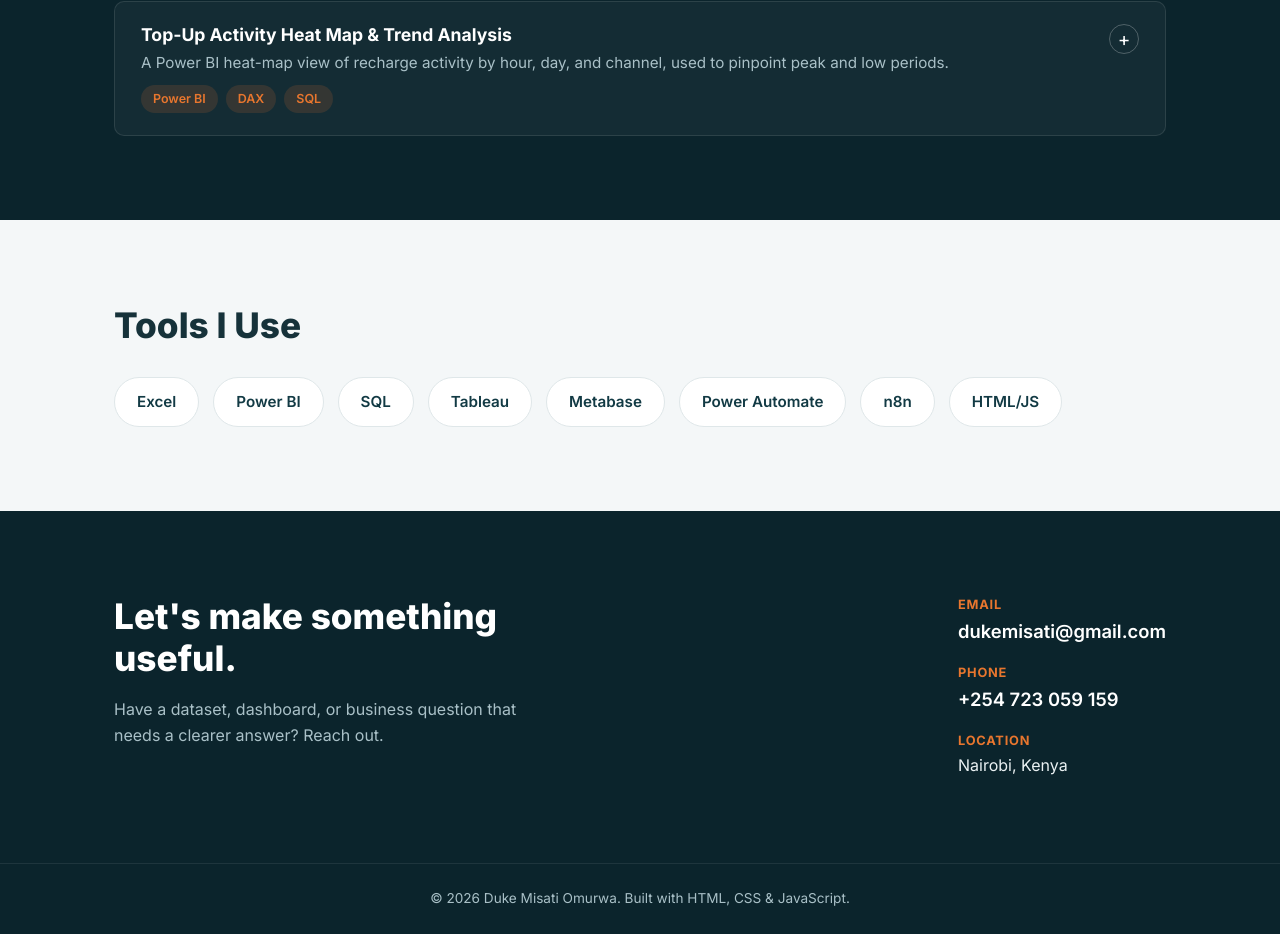
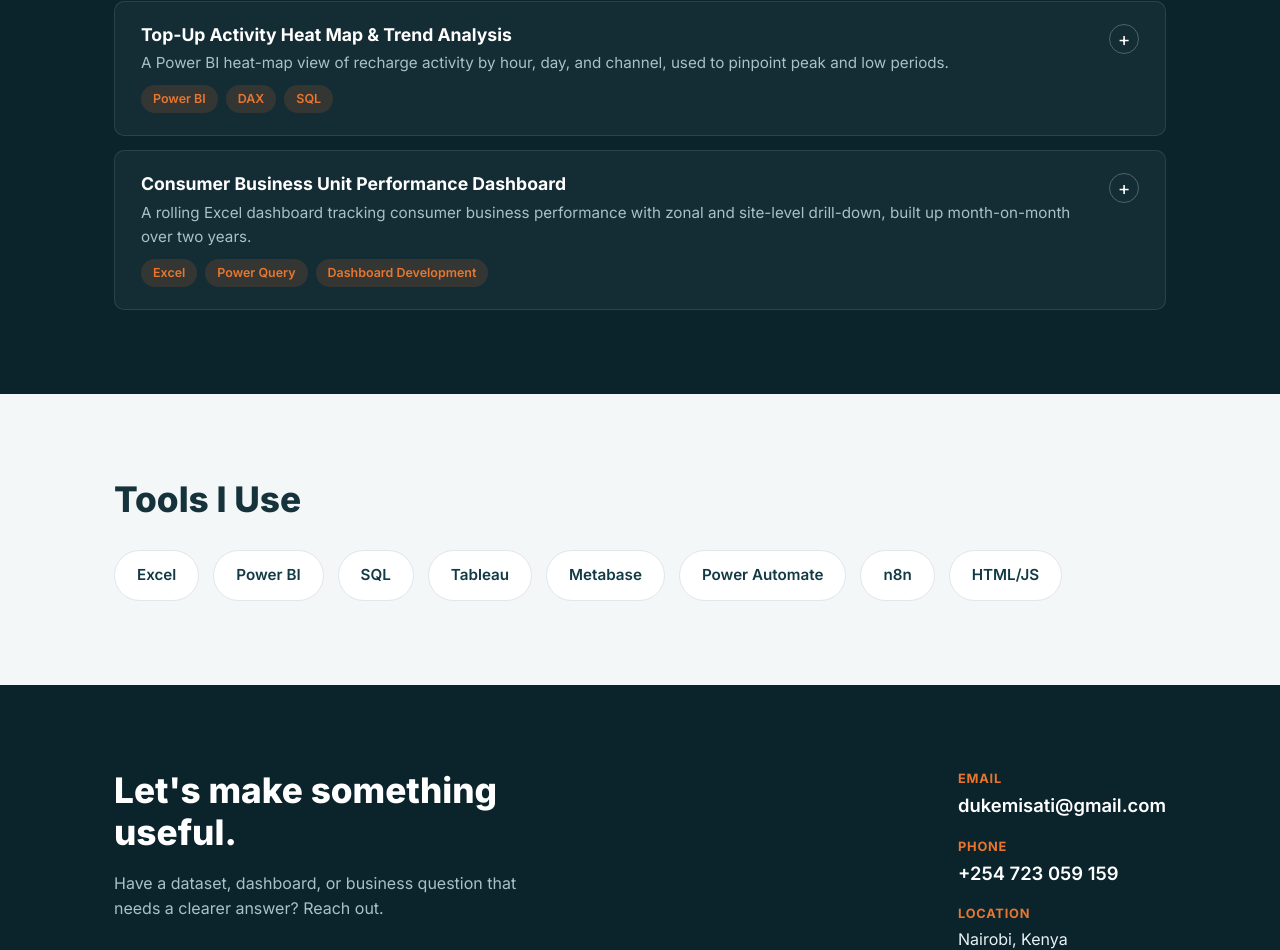
Before and after one commit to dukemisati-eng/dukemisati-eng.github.io, a plain HTML site: page index.html in a window 1280 px wide. Shown: the part 2863-3813 px from the top of the page. Drawn offline with Linux system fonts and the light colour scheme.

Commit message:
Add Consumer Business Unit Performance Dashboard project

```diff
--- a/index.html
+++ b/index.html
@@ -205,6 +205,22 @@
           </div>
         </details>
 
+        <details class="project-card">
+          <summary>
+            <div class="project-summary">
+              <h3>Consumer Business Unit Performance Dashboard</h3>
+              <p class="project-blurb">A rolling Excel dashboard tracking consumer business performance with zonal and site-level drill-down, built up month-on-month over two years.</p>
+              <span class="tag-row"><span class="tag">Excel</span><span class="tag">Power Query</span><span class="tag">Dashboard Development</span></span>
+            </div>
+            <span class="expand-icon" aria-hidden="true">+</span>
+          </summary>
+          <div class="project-body">
+            <p><strong>The problem:</strong> Monthly performance data was being produced fresh each month with no easy way to compare trends across months or drill from a national view down to a zone or site.</p>
+            <p><strong>What I did:</strong> Built an Excel workbook with a central calculated dashboard sitting on top of monthly performance sheets, letting any month's figures be drilled into by zone and site using formulas and structured calculations, extended consistently as each new month's data came in.</p>
+            <p><strong>Outcome:</strong> Gave a single file that leadership could open to see current performance alongside the full historical trend, with drill-down to the site responsible for a change, instead of digging through separate monthly reports.</p>
+          </div>
+        </details>
+
       </div>
     </div>
   </section>
```
